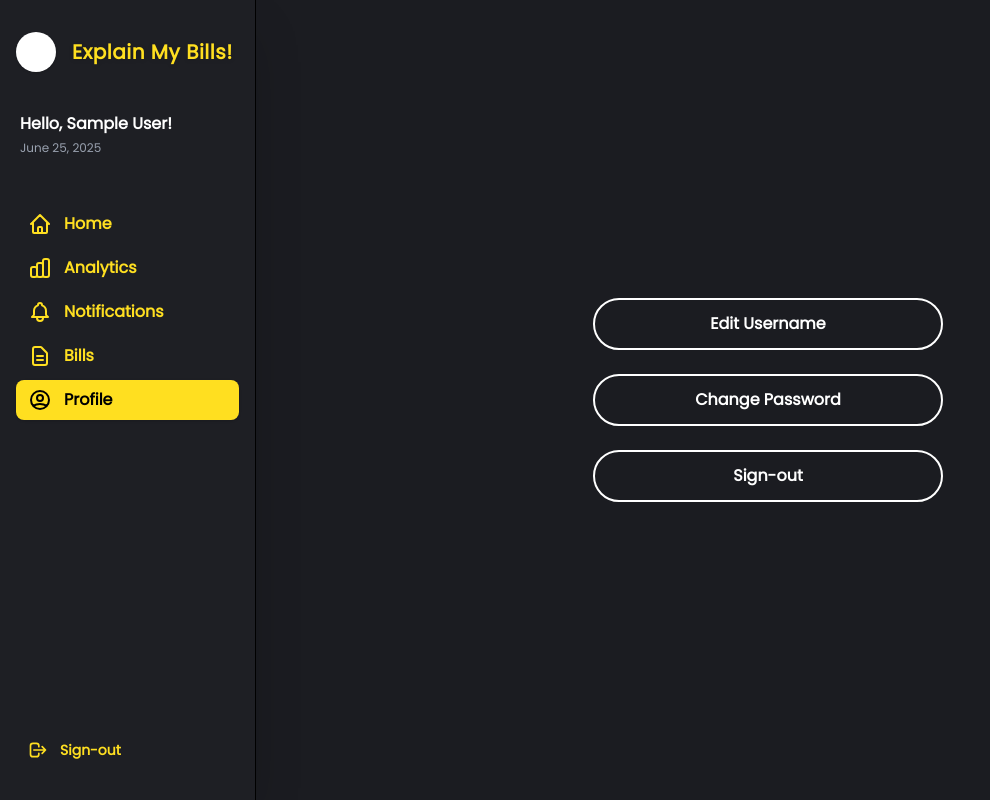
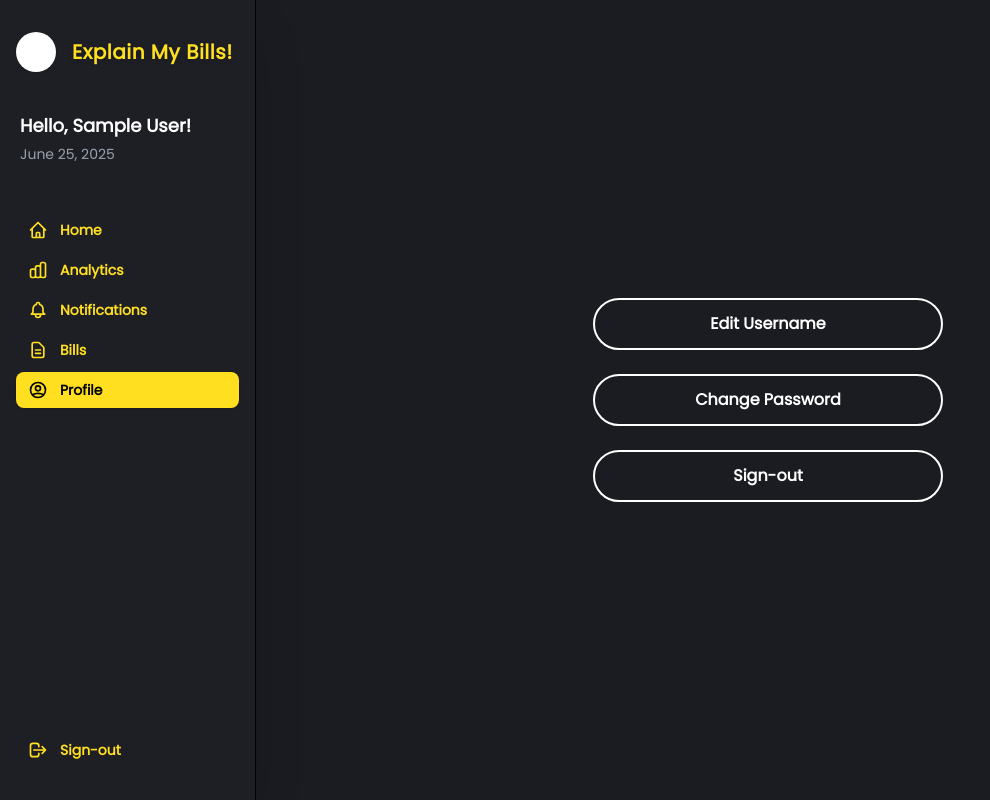
Before and after one commit to ShawnMayol/explain-my-bills, a React (Vite) app in the folder frontend/: page /profile in a window 1280 px wide. Shown: the whole page, without its empty margins (0-990 px from the left). Built offline with nearby package versions, Linux system fonts and the light colour scheme; no server answers; sample sign-in values are in the browser's storage.

Commit message:
feat: adjust icon size and text size in Sidebar

```diff
--- a/frontend/src/components/Sidebar.jsx
+++ b/frontend/src/components/Sidebar.jsx
@@ -35,27 +35,27 @@ export default function Sidebar() {
     const links = [
         {
             to: "/dashboard",
-            icon: <HiOutlineHome className="w-6 h-6 mr-3" />,
+            icon: <HiOutlineHome className="w-5 h-5 mr-3" />,
             label: "Home",
         },
         {
             to: "/analytics",
-            icon: <HiOutlineChartBar className="w-6 h-6 mr-3" />,
+            icon: <HiOutlineChartBar className="w-5 h-5 mr-3" />,
             label: "Analytics",
         },
         {
             to: "/notifications",
-            icon: <HiOutlineBell className="w-6 h-6 mr-3" />,
+            icon: <HiOutlineBell className="w-5 h-5 mr-3" />,
             label: "Notifications",
         },
         {
             to: "/bills",
-            icon: <HiOutlineDocumentText className="w-6 h-6 mr-3" />,
+            icon: <HiOutlineDocumentText className="w-5 h-5 mr-3" />,
             label: "Bills",
         },
         {
             to: "/profile",
-            icon: <HiOutlineUserCircle className="w-6 h-6 mr-3" />,
+            icon: <HiOutlineUserCircle className="w-5 h-5 mr-3" />,
             label: "Profile",
         },
     ];
@@ -70,11 +70,11 @@ export default function Sidebar() {
                     </span>
                 </div>
                 {user && (
-                    <div className="ml-1 mb-1 text-md text-white font-semibold">
+                    <div className="ml-1 mb-1 text-lg text-white font-semibold">
                         Hello, {user.displayName ? user.displayName : "User"}!
                     </div>
                 )}
-                <div className="ml-1 mb-2 text-xs text-gray-400">{today}</div>
+                <div className="ml-1 mb-2 text-sm text-gray-400">{today}</div>
             </div>
 
             {/* Nav Links */}
@@ -85,7 +85,7 @@ export default function Sidebar() {
                         key={to}
                         end // Makes exact match
                         className={({ isActive }) =>
-                            `flex items-center py-2 px-3 rounded-lg transition font-semibold
+                            `flex items-center py-2 px-3 rounded-lg text-sm transition font-semibold
                             ${
                                 isActive
                                     ? "bg-yellow-300 text-black shadow"
```
